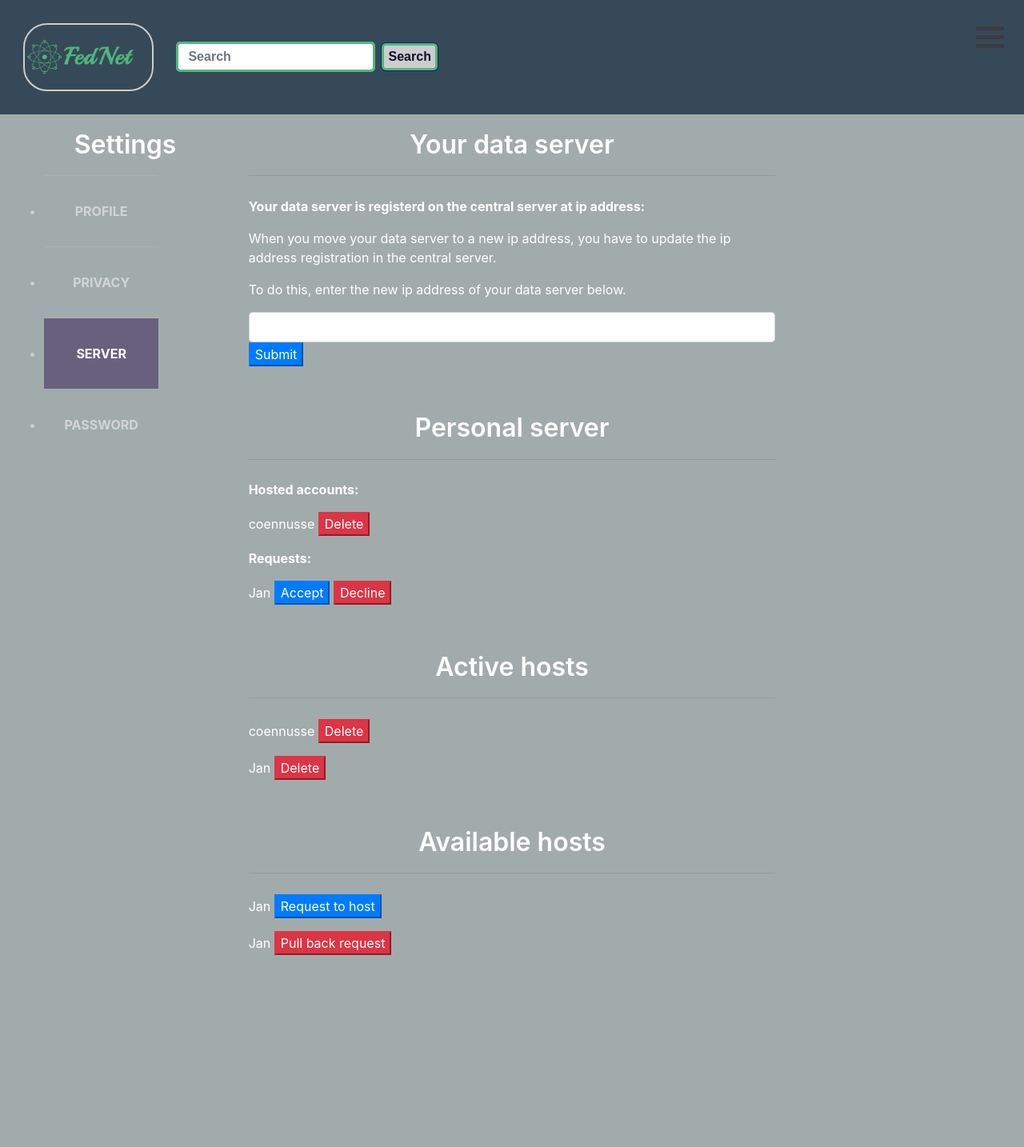
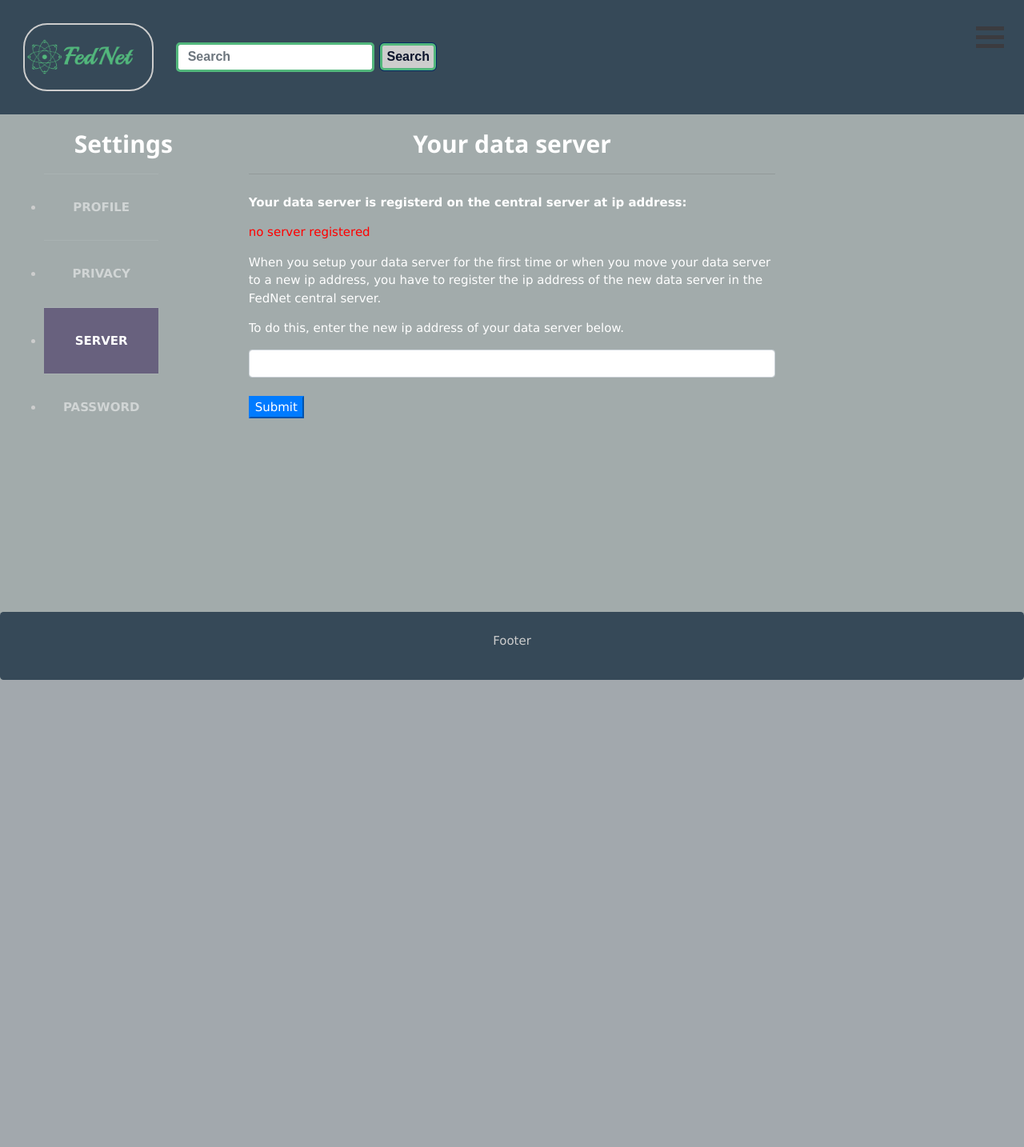
Before and after one commit to rummens1337/federated-social-network, a Python web app: template app/templates/settingsServer.html in a window 1280 px wide. Shown: the top 1434 px of the page at 80% size. After the commit the page ends 850 px from the top, so only its background shows below. Run offline with Jinja, Linux system fonts and the light colour scheme; the template is opened without the code that fills it, so the values that code supplies are empty; some libraries are stand-ins or nearby versions.

Commit message:
Finished server registration page.

```diff
--- a/app/api/central/user.py
+++ b/app/api/central/user.py
@@ -1,5 +1,5 @@
 from flask import Blueprint, request, Flask, render_template, request
-
+from flask_jwt_extended import jwt_required, create_access_token,get_jwt_identity
 from app.api.utils import good_json_response, bad_json_response
 from app.database import users
 
@@ -91,7 +91,8 @@ def delete():
 
 @blueprint.route('/edit', methods=['POST'])
 def edit():
-    username = request.args.get('username')
+    # username = request.args.get('username')
+    username = get_jwt_identity()
 
     if users.exists(username=username):
         if 'new_address' in request.form:
--- a/app/static/javascript/search.js
+++ b/app/static/javascript/search.js
@@ -24,7 +24,7 @@ function search_func() {
 
         centralServer = "http://192.168.1.250:5000/"
         requestJSON('GET', centralServer + 'api/user/address?username=' + username, null, search, noUser);
-    }
+      }
         // $.ajax({
         //   // Frontend/backend variabelen komen nog niet overeen
         //   data : data,
@@ -35,4 +35,4 @@ function search_func() {
         //   }
         // })
     });
-  }
+}
--- a/app/static/javascript/settingsServer.js
+++ b/app/static/javascript/settingsServer.js
@@ -1,13 +1,16 @@
 var currentDataServer = "";
-var centralServer = "http://172.19.0.1:5000/";
-
-username="testuser"
+var centralServer = window.location.origin;
 
 function setDataAddress(req) {
     currentDataServer = req.data.address;
     document.getElementById('dataserveraddress').innerHTML = currentDataServer;
 }
 
+function setNoDataAddress() {
+    document.getElementById('dataserveraddress').innerHTML = "no server registered";
+    document.getElementById('dataserveraddress').style.color = "red";
+}
+
 $(document).ready(function() {
-    requestJSON('GET', centralServer + 'api/user/address?username=' + username, null, setDataAddress, null);
+    requestJSON('GET', centralServer + '/api/user/address', null, setDataAddress, setNoDataAddress);
 });
--- a/app/templates/settingsServer.html
+++ b/app/templates/settingsServer.html
@@ -26,14 +26,16 @@
             <li>
                 <p><b>Your data server is registerd on the central server at ip address:</b></p>
                 <p id="dataserveraddress"></p>
-                <p>When you move your data server to a new ip address, you have to update the ip address registration in the central server.</p>
-                <p> To do this, enter the new ip address of your data server below.</p>
-                <form name="updateaddress" action="/api/user/edit">
+                <p>When you setup your data server for the first time or when you move your data server to a new ip address, you have to register the ip address of the new data server in the FedNet central server.</p>
+                <p>To do this, enter the new ip address of your data server below.</p>
+                <form name="updateaddress" action="/api/user/edit" method="POST">
                     <input type='text' class="form-control" name="new_address" value=""></input>
+                    <br>
                     <button class="btn-primary">Submit</button>
                 </form>
             </li>
         </ul>
+        <div class="w3-hide">
             <div class="title">
                 <h2>Personal server</h2>
             </div>
@@ -66,4 +68,5 @@
             </ul>
         </div>
     </div>
+</div>
 {% endblock %}
--- a/app/templates/template.html
+++ b/app/templates/template.html
@@ -11,6 +11,7 @@
         <meta charset="utf-8">
         <meta name="viewport" content="width=device-width, initial-scale=1">
         <link rel="stylesheet" href="https://maxcdn.bootstrapcdn.com/bootstrap/4.5.0/css/bootstrap.min.css">
+        <link rel="stylesheet" href="../static/css/w3.css">
         <link rel="stylesheet" href="../static/css/template.css">
         <script src="https://ajax.googleapis.com/ajax/libs/jquery/3.5.1/jquery.min.js"></script>
         <script src="https://cdnjs.cloudflare.com/ajax/libs/popper.js/1.16.0/umd/popper.min.js"></script>
```
Lines whose indentation alone changed are shown as unchanged.
